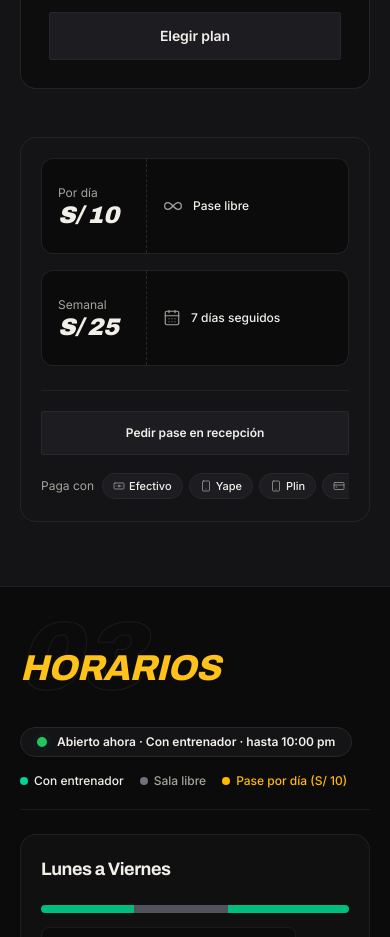
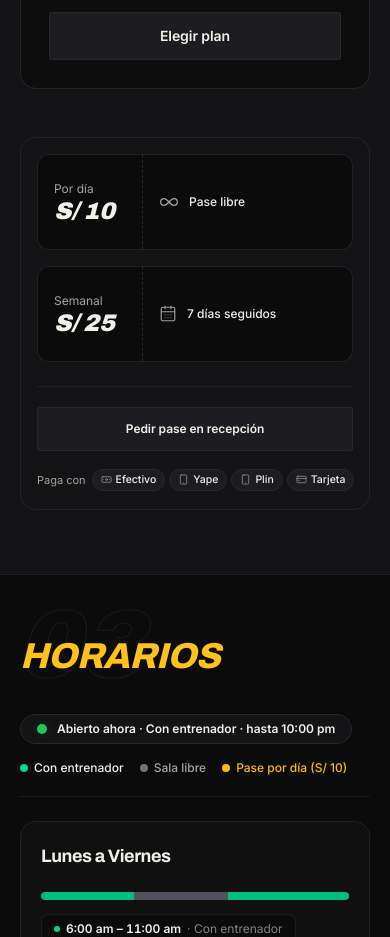
Before and after one commit to leonelesteffanoch-art/zentra-fitness, a Next.js app: page / in a window 390 px wide. Shown: the part 3960-4897 px from the top of the page. Built offline with nearby package versions, Linux system fonts and the light colour scheme; no server answers; the database is empty.

Commit message:
fix(landing): eliminar scroll horizontal en barra de pago para ver todo continuo

```diff
--- a/components/landing/PlanesSection.tsx
+++ b/components/landing/PlanesSection.tsx
@@ -193,7 +193,7 @@ export function PlanesSection({ planes }: { planes: PlanLandingItem[] }) {
       </div>
 
       {/* Pases tipo ticket */}
-      <div className="rounded-2xl border border-line/80 bg-surface/50 p-5 sm:p-7">
+      <div className="rounded-2xl border border-line/80 bg-surface/50 p-4 sm:p-7">
         <div className="grid gap-4 sm:grid-cols-2">
           <Ticket
             nombre="Por día"
@@ -217,15 +217,15 @@ export function PlanesSection({ planes }: { planes: PlanLandingItem[] }) {
           >
             Pedir pase en recepción
           </a>
-          <div className="flex w-full sm:w-auto items-center justify-between sm:justify-start gap-1.5 sm:gap-2 flex-nowrap overflow-x-auto no-scrollbar py-0.5">
-            <span className="text-xs text-muted shrink-0 mr-0.5">Paga con</span>
-            <div className="flex items-center gap-1.5 flex-nowrap shrink-0">
+          <div className="flex w-full sm:w-auto items-center justify-between sm:justify-start gap-1 sm:gap-2 flex-nowrap py-0.5">
+            <span className="text-[11px] sm:text-xs text-muted shrink-0 mr-0.5">Paga con</span>
+            <div className="flex items-center gap-1 sm:gap-1.5 flex-nowrap shrink-0">
               {PAGOS.map(({ icono: Icono, texto }) => (
                 <span
                   key={texto}
-                  className="inline-flex items-center gap-1 rounded-full border border-line bg-surface-2 px-2.5 py-1 text-[11px] sm:text-xs font-medium text-bone shrink-0"
+                  className="inline-flex items-center gap-1 rounded-full border border-line bg-surface-2 px-2 py-0.5 sm:px-2.5 sm:py-1 text-[10.5px] sm:text-xs font-medium text-bone shrink-0"
                 >
-                  <Icono aria-hidden="true" size={12} strokeWidth={1.5} className="text-muted" />
+                  <Icono aria-hidden="true" size={11} strokeWidth={1.5} className="text-muted" />
                   {texto}
                 </span>
               ))}
```
